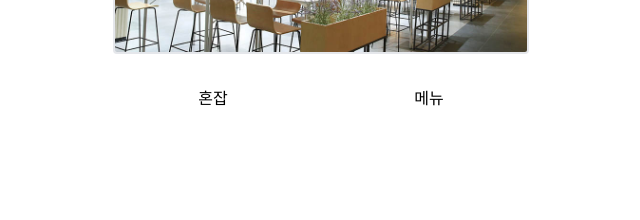
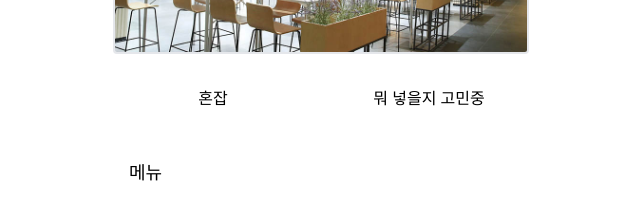
Before and after one commit to seolcu/ajou-cafeteria, a React (Vite) app: page /cafeteria/0 in a window 1280 px wide. Shown: the part 246-466 px from the top of the page, without its empty margins (319-959 px from the left). Built offline with nearby package versions, Linux system fonts and the light colour scheme; what @catppuccin/tailwindcss would draw is missing.

Commit message:
메뉴 탭 따로 추가

```diff
--- a/src/routes/Cafeteria.jsx
+++ b/src/routes/Cafeteria.jsx
@@ -11,6 +11,9 @@ export default function Cafeteria() {
   const cafeteriaInfo = cafeteriaInfoList.find(
     (singleCafeteriaInfo) => singleCafeteriaInfo.id == params.cafeteriaID
   );
+
+  const crowdedIndicatorStyle =
+    "text-center p-4 rounded font-medium text-base ";
 
   if (!cafeteriaInfo) {
     return <ErrorPage />;
@@ -34,37 +37,27 @@ export default function Cafeteria() {
           src={getImageUrl(cafeteriaInfo.pictureName)}
           alt="사진"
         />
+
         <div className="grid grid-cols-2 gap-4">
-          <div
-            className={
-              "flex flex-col gap-4 justify-between items-center p-4 rounded font-medium " +
-              (cafeteriaInfo.crowded == 0
-                ? "bg-overlay0 text-base"
-                : cafeteriaInfo.crowded == 1
-                ? "bg-green text-base "
-                : cafeteriaInfo.crowded == 2
-                ? "bg-yellow text-base "
-                : cafeteriaInfo.crowded == 3
-                ? "bg-red text-base"
-                : "bg-blue text-base")
-            }
-          >
-            {cafeteriaInfo.crowded == 0
-              ? "휴무"
-              : cafeteriaInfo.crowded == 1
-              ? "여유"
-              : cafeteriaInfo.crowded == 2
-              ? "보통"
-              : cafeteriaInfo.crowded == 3
-              ? "혼잡"
-              : "정보 없음"}
+          {cafeteriaInfo.crowded == 0 ? (
+            <div className={crowdedIndicatorStyle + "bg-overlay0"}>휴무</div>
+          ) : cafeteriaInfo.crowded == 1 ? (
+            <div className={crowdedIndicatorStyle + "bg-green"}>여유</div>
+          ) : cafeteriaInfo.crowded == 2 ? (
+            <div className={crowdedIndicatorStyle + "bg-yellow"}>보통</div>
+          ) : cafeteriaInfo.crowded == 3 ? (
+            <div className={crowdedIndicatorStyle + "bg-red"}>혼잡</div>
+          ) : (
+            <div className={crowdedIndicatorStyle + "bg-blue"}>정보 없음</div>
+          )}
+
+          <div className="bg-base text-center p-4 rounded font-medium">
+            뭐 넣을지 고민중
           </div>
-          <Link
-            to={"/cafeteria/" + cafeteriaInfo.id + "/menu"}
-            className="bg-base flex flex-col gap-4 justify-between items-center p-4 rounded font-medium "
-          >
-            메뉴
-          </Link>
+        </div>
+
+        <div className="bg-base p-4 rounded flex flex-col gap-4">
+          <h2 className="text-lg font-medium">메뉴</h2>
         </div>
       </main>
     );
```
